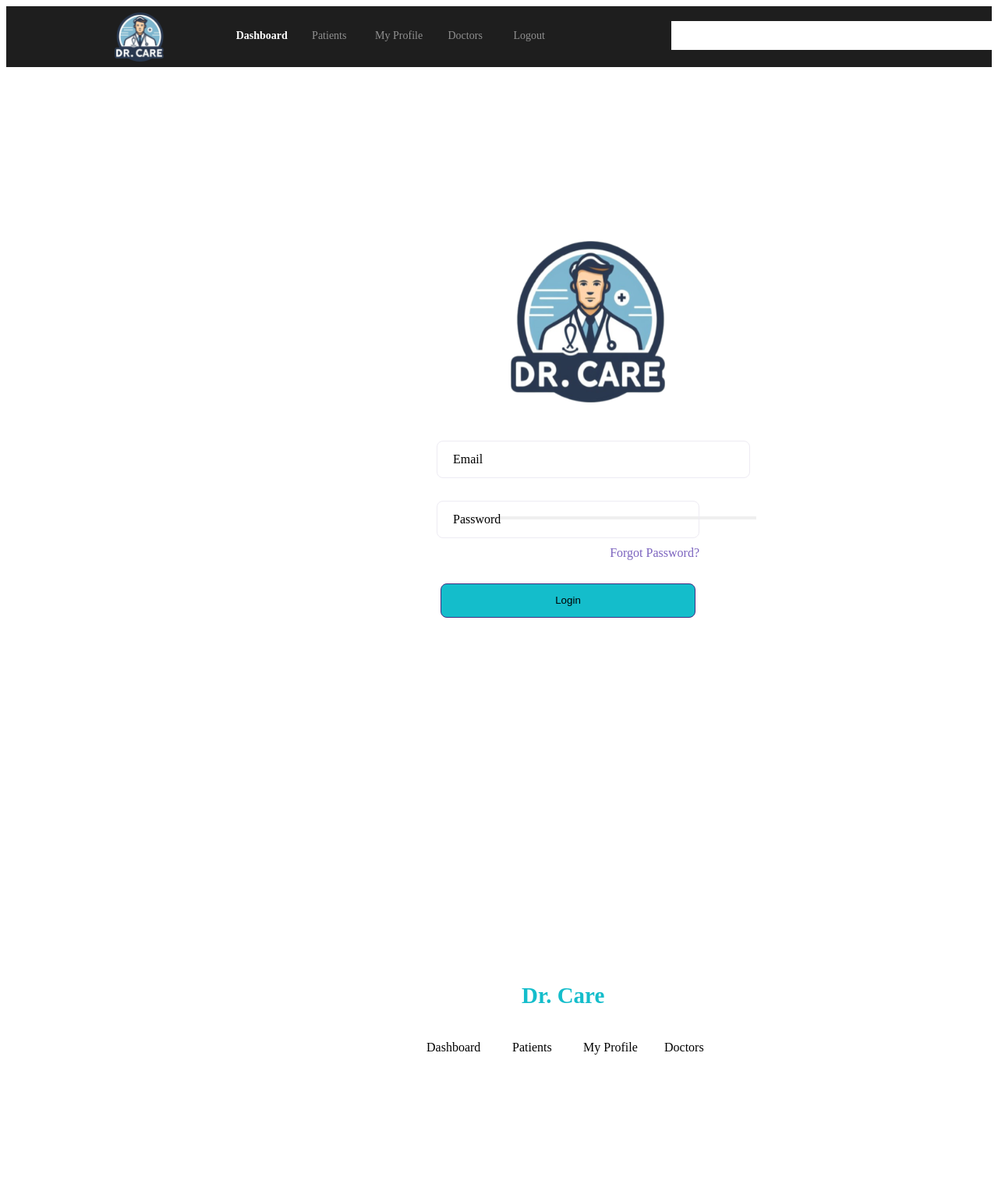
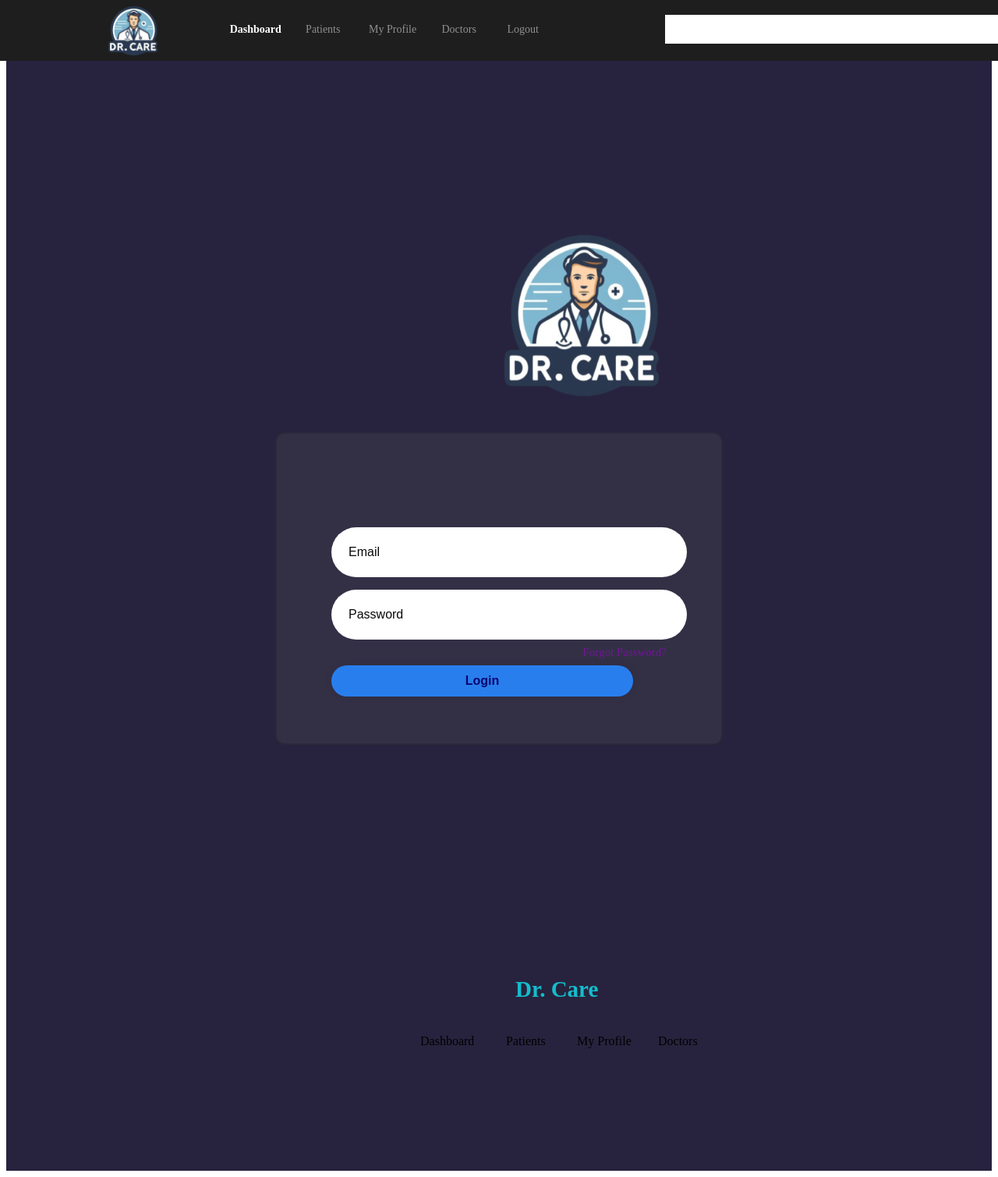
Before and after one commit to RanushVimantha/Dr.Care, a PHP site: page /login.html in a window 1280 px wide; the page is wider, and only the part inside the window is pictured. Shown: that part at 78% size. Run offline with PHP 8.4, Linux system fonts and the light colour scheme.

Commit message:
login form
dr.care login form done

```diff
--- a/login.html
+++ b/login.html
@@ -14,22 +14,28 @@
     <div class="login-container">
       <div class="login-login">
 
-<button class="login-bottom-buttons"></button>
-        <div class="login-password-wrapper">
-          <div class="login-password-text-box">
-            <div class="login-placeholder-right-icon">
-              <span class="login-text ParagraphP1">
-                <span>Password</span>
-              </span>
-            </div>
-          </div>
-          <span class="login-text02 ParagraphP2">
-            <span>Forgot Password?</span>
-          </span>
+        <div class="wrapper">
+                <form action="">
+
+                  <div class="input-box">
+                    <input type="text" placeholder="Email" required>
+                    <i class='bx bxs-user'></i>
+                  </div>
+                  <div class="input-box">
+                    <input type="password" placeholder="Password" required>
+                    <i class='bx bxs-lock-alt' ></i>
+                  </div>
+                  <div class="remember-forgot">
+
+                    <a href="#">Forgot Password?</a>
+                  </div>
+                  <button type="submit" class="btn">Login</button>
+                  </div>
+                </form>
         </div>
-        <button class="login-login-button">
-          <span class="login-text04 ButtonButton2"><span>Login</span></span>
-        </button>
+
+
+
         <div class="login-header45">
           <div class="login-header">
             <div class="login-group12">
@@ -83,12 +89,7 @@
           src="drcare.ico"
           class="login-logo11"
         />
-        <div class="login-email-text-box">
-          <div class="login-placeholder-right-icon1">
-            <span class="login-text30 ParagraphP1"><span>Email</span></span>
-          </div>
         </div>
-      </div>
     </div>
   </div>
 </body>
--- a/style.css
+++ b/style.css
@@ -6,6 +6,7 @@
   min-height: 100vh;
   align-items: center;
   flex-direction: column;
+  background-color: rgb(27, 17, 63);
 }
 .login-login {
   width: 100%;
@@ -16,7 +17,7 @@
   align-items: center;
   flex-shrink: 0;
   justify-content: center;
-    background-color: rgba(255, 255, 255, 1);
+  background-color: rgb(39, 35, 62);
 }
 .login-rectangle4 {
   top: 0px;
@@ -26,94 +27,88 @@
   height: 1493px;
   position: absolute;
 }
-  .login-bottom-buttons {
-    gap: 16px;
-    top: 654px;
-    left: 587px;
-    width: 375px;
+.wrapper{
+  width: 430px;
+  background: rgb(51, 48, 70);
+  border: 2px solid rgba(10, 10, 10, 0.2);
+  backdrop-filter: blur(9px);
+  color: #fff;
+  border-radius: 12px;
+  padding: 60px 70px;
+}
+
+.wrapper .input-box{
+  position: relative;
+  width: 90%;
+  height: 20px;
+
+  margin: 60px 0;
+}
+.input-box input{
+  width: 100%;
+  height: 100%;
+  background: white;
+  border: none;
+  outline: none;
+  border: 2px solid rgba(255, 255, 255, .2);
+  border-radius: 40px;
+  font-size: 16px;
+  color: #080808;
+  padding: 20px 45px 20px 20px;
+}
+.input-box input::placeholder{
+  color: #090909;
+}
+.input-box i{
+  position: absolute;
+  right: 20px;
+  top: 30%;
+  transform: translate(-50%);
+  font-size: 20px;
+
+}
+.wrapper .remember-forgot{
   display: flex;
-    padding: 0 24px;
-    position: absolute;
-    align-self: stretch;
-    align-items: center;
-    flex-direction: column;
-    justify-content: center;
+  justify-content: right;
+  font-size: 15px;
+  margin: -8px 0 8px;
+  color: rgb(83, 25, 83);
+
 }
-  .login-password-wrapper {
-    gap: 8px;
-    top: 634px;
-    left: 552px;
-    width: 337px;
-    display: flex;
-    position: absolute;
-    align-items: flex-end;
-    flex-shrink: 0;
-    flex-direction: column;
-    justify-content: flex-end;
+.remember-forgot label input{
+  accent-color: #fff;
+  margin-right: 3px;
+
 }
-  .login-password-text-box {
-    gap: 10px;
-    display: flex;
-    padding: 10px 20px;
-    align-self: stretch;
-    align-items: flex-start;
-    border-color: rgba(237, 235, 243, 1);
-    border-style: solid;
-    border-width: 1px;
-    border-radius: 8px;
-    flex-direction: column;
-    background-color: var(--dl-color-palette-white);
+.remember-forgot a{
+  color: #711696;
+  text-decoration: none;
+
 }
-  .login-placeholder-right-icon {
-    gap: 24px;
-    display: flex;
-    align-self: stretch;
-    align-items: center;
-    flex-shrink: 0;
+.remember-forgot a:hover{
+  text-decoration: underline;
 }
-  .login-text {
-    color: var(--dl-color-ink-ink03);
-    height: auto;
-    flex-grow: 1;
-    text-align: left;
-    line-height: 26px;
+
+.wrapper .btn{
+  width: 90%;
+  height: 40px;
+  background: #297eee;
+  border: none;
+  outline: none;
+  border-radius: 30px;
+  box-shadow: 0 0 10px rgba(0, 0, 0, .1);
+  cursor: pointer;
+  font-size: 16px;
+  color: #08066e;
+  font-weight: 600;
+  align-items:center;
 }
-  .login-icon-eye {
-    width: 24px;
-    height: 24px;
-  }
-  .login-text02 {
-    color: rgba(124, 100, 191, 1);
-    height: auto;
-    align-self: stretch;
-    text-align: right;
-    line-height: 21px;
-  }
-  .login-login-button {
-    gap: 10px;
-    top: 740px;
-    left: 557px;
-    width: 327px;
-    display: flex;
-    padding: 12px 24px;
-    position: absolute;
-    align-self: stretch;
-    align-items: center;
-    flex-shrink: 0;
-    border-color: rgba(66, 44, 129, 1);
-    border-style: solid;
-    border-width: 1px;
-    border-radius: 8px;
-    justify-content: center;
-    background-color: rgba(20, 189, 203, 1);
-  }
-  .login-text04 {
-    color: var(--dl-color-ink-ink01);
-    height: auto;
-    flex-grow: 1;
-    text-align: center;
-    line-height: 18px;
-  }
+
+
+
+
+
+
 .login-header45 {
   gap: 10px;
   top: 0px;
```
Lines whose indentation alone changed are shown as unchanged.
